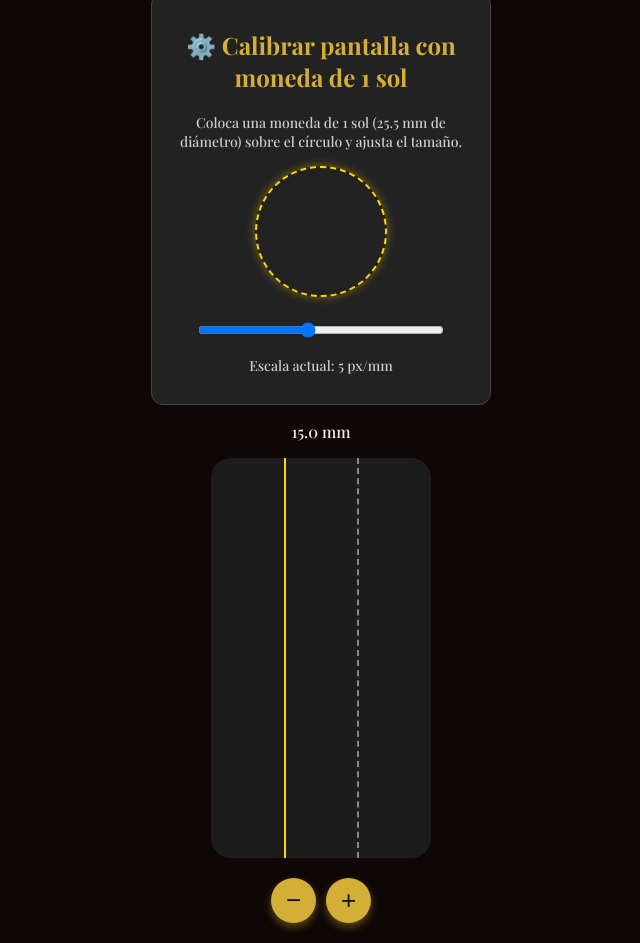
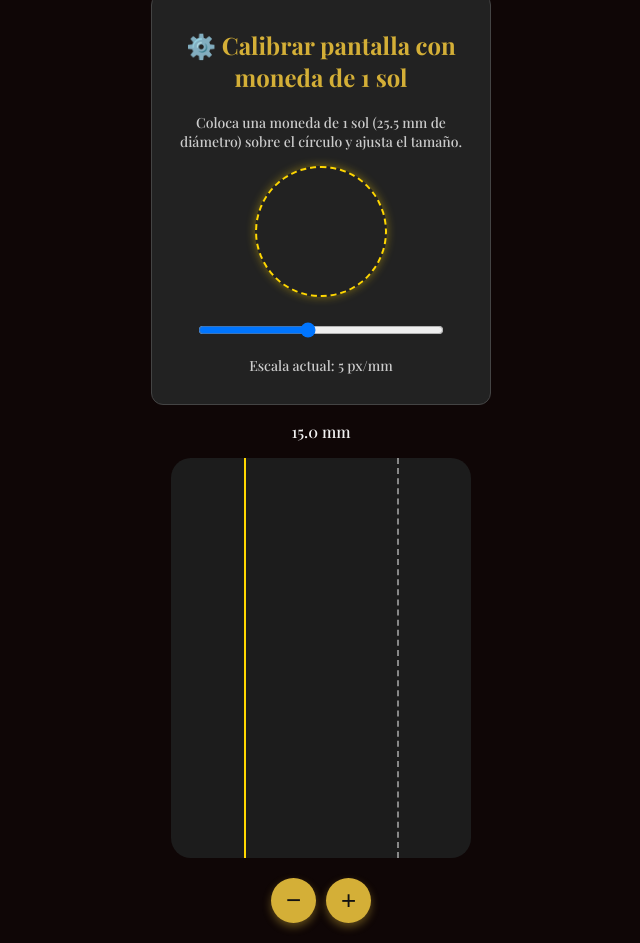
Before and after one commit to Sunmy8/MedidordeAnillos, a plain HTML site: page index.html in a window 1280 px wide. Shown: the whole page, without its empty margins (319-959 px from the left). Drawn offline with nearby package versions, Linux system fonts and the light colour scheme.

Commit message:
Cambie mi estilo

```diff
--- a/style.css
+++ b/style.css
@@ -29,7 +29,7 @@ header h1 {
 
 .viewer {
   position: relative;
-  width: 220px;
+  width: 300px;
   height: 400px;
   margin: 0 auto;
   background-color: #1c1c1c;
```
